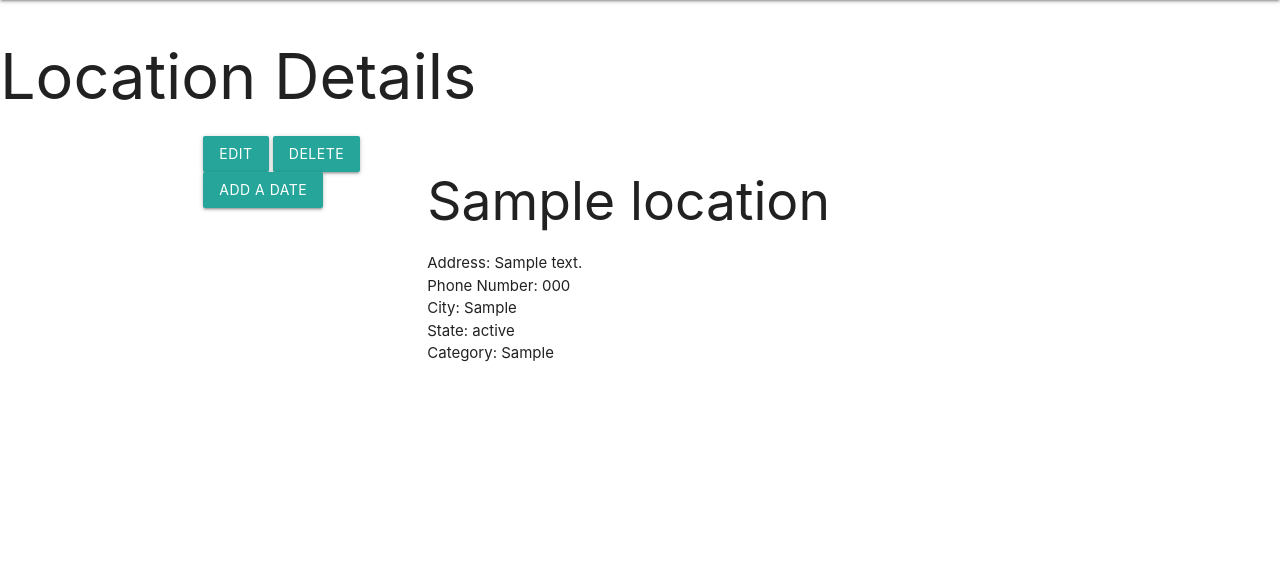
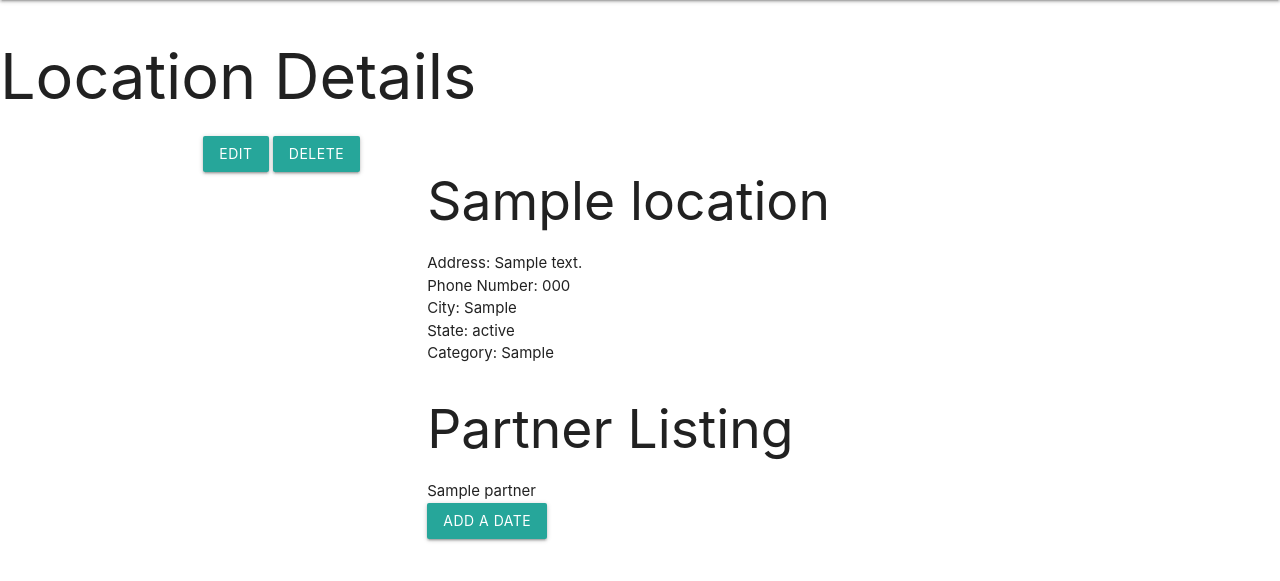
Before and after one commit to adamascencio/lovestruck, a Django app: page /locations/1/ in a window 1280 px wide. Shown: the part 64-645 px from the top of the page. Run offline with Django 4.2, Linux system fonts and the light colour scheme; a user stored in the database is signed in; tables that the repository leaves empty hold one stand-in row (values such as "Sample post").

Commit message:
Update Location model to add d user property and display partner listing in location details

```diff
--- a/main_app/models.py
+++ b/main_app/models.py
@@ -13,6 +13,7 @@ class Location(models.Model):
   city = models.CharField(max_length=50)
   state = models.CharField(max_length=2)
   category = models.CharField(max_length=50)
+  user = models.ForeignKey(User, on_delete=models.CASCADE)
 
   def __str__(self):
     return f'Name: {self.name}, ({self.id})'
--- a/main_app/templates/main_app/location_detail.html
+++ b/main_app/templates/main_app/location_detail.html
@@ -8,7 +8,6 @@
       <!-- Grey navigation panel -->
       <button type="submit" class="btn"><a href="{% url 'location_update' location.id %}">Edit</a></button>
       <button type="submit" class="btn"><a href="{% url 'location_delete' location.id %}">Delete</a></button>
-      <button type="submit" class="btn"><a href="{% url 'date_create' %}">Add a Date</a></button>
 
     </div>
 
@@ -21,6 +20,13 @@
         <li>State: {{location.state}}</li>
         <li>Category: {{location.category}}</li>
       </ul>
+      <h2>Partner Listing</h2>
+      <ul>
+        {% for partner in partner_list %}
+          <li>{{ partner.name }}</li>
+          <button type="submit" class="btn"><a href="{% url 'date_create' %}">Add a Date</a></button>
+        {% endfor %}
+      </ul>
     </div>
 
   </div>
--- a/main_app/views.py
+++ b/main_app/views.py
@@ -38,6 +38,10 @@ class LocationCreate(CreateView):
 
 class LocationDetail(DetailView):
     model = Location
+    def get_context_data(self, **kwargs):
+        context = super().get_context_data(**kwargs)
+        context['partner_list'] = Partner.objects.filter(user=self.request.user)
+        return context
 
 class LocationUpdate(UpdateView):
     model = Location
@@ -53,7 +57,7 @@ class PartnerList(ListView):
 
 class PartnerCreate(CreateView):
     model = Partner
-    fields = '__all__'
+    fields = ['name', 'notes']
     success_url = '/partners/'
 
     def form_valid(self, form):
```
Also changed, not shown: main_app/migrations/0007_location_user.py (added).
